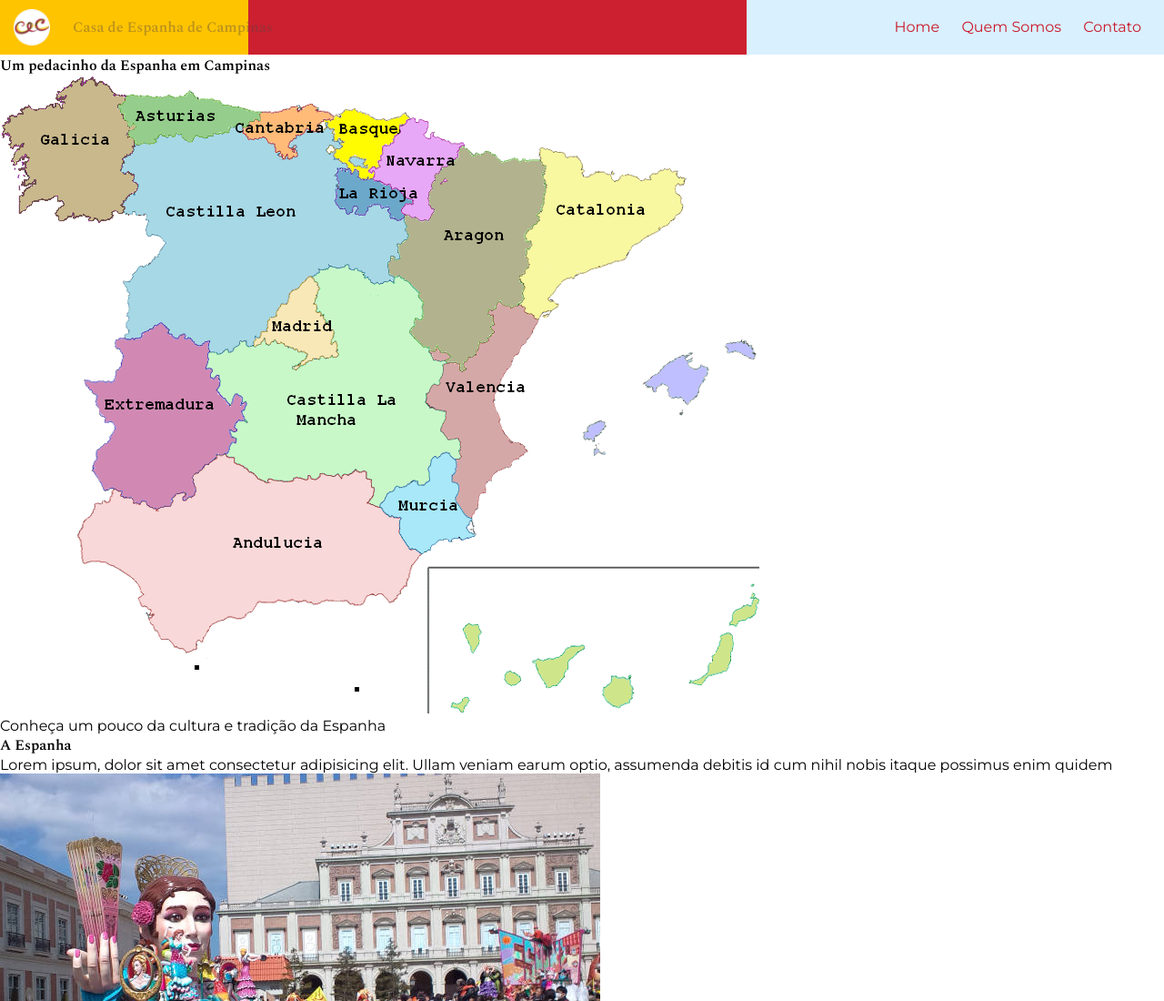
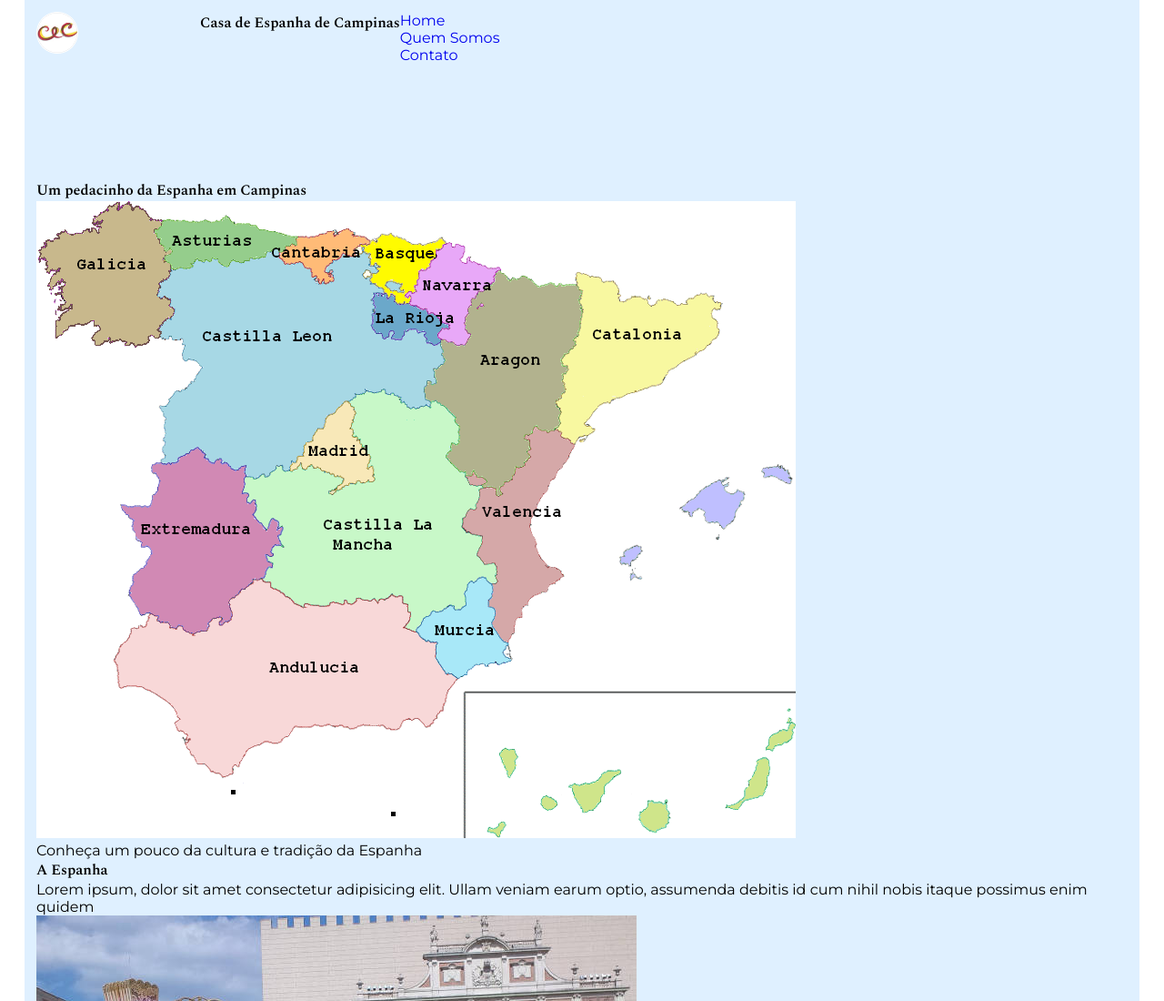
Before and after one commit to pguevara135/casa_espanha, a plain HTML site: page link1.html in a window 1280 px wide. Shown: the top 1100 px of the page at 91% size. Drawn offline with nearby package versions, Linux system fonts and the light colour scheme.

Commit message:
Atualizacao do site

```diff
--- a/css/estilo.css
+++ b/css/estilo.css
@@ -29,13 +29,13 @@ p {
 .container {
   width: 100%;
   max-width: 1200px;
+  float: left;
   height: auto;
   margin-left: 2px;
   margin: auto;
   background-color: #d9f0ff;
   font-family: 'Montserrat', sans-serif;
   font-size: 100%;
-  float: left;
 }
 
 h1, h2, h3, h4 {
--- a/css/link1.css
+++ b/css/link1.css
@@ -19,50 +19,21 @@ a {
     text-decoration: none;
 }
 
-/* CAbecalho */
+/* Container */
 
-.cabecalho {
-    background-color: #d9f0ff;
-    color: #53474762;
-    padding: 0 15px;
-    height: 60px;
-}
-
-.cabecalho h2, .navbar-list ul, .navbar-list li, .menu {
-    display: inline-block;
+.container {
+    margin: auto;
+    max-width: 1200px;
+    background-color: #dff0ff;
+    padding: 1%;
+    display: flex;
+    flex-direction: column;
 }
 
 .cabecalho {
-    background-image: url(../pictures/Banner_casa_espana.png);
-    background-repeat: no-repeat;
-}
-
-.cabecalho h2 {
-    margin: 0;
-    line-height: 60px;
-    margin-left: 65px;
+    display: flex;
 }
 
 .cabecalho img {
-    height: 40px;
-    position: absolute;
-    top: 10px;
+    height: 25%;
 }
-
-.menu {
-    float: right;
-    margin-top: 20px;
-}
-
-.menu li {
-    margin: 0 10px;
-}
-
-.menu li a {
-    color: #ca192a;
-}
-
-.menu li a:hover {
-    border-bottom: 2px solid #ffc400;
-    font-weight: bolder;
-}
--- /dev/null
+++ b/js/app.js
@@ -0,0 +1,7 @@
+'use strict';
+console.log('Here\'s a hiddem message');
+
+let today = new Date();
+let formatDate = today.toDateString();
+let SelectElement = document.getElementById('date');
+SelectElement.innerHTML = formatDate;
--- a/link1.html
+++ b/link1.html
@@ -123,6 +123,7 @@
 
 
     </div>
-
+    <script src="js/APP.JS"></script>
+    <noscript>Você precisa habilitar o JavaScript para ver esse site</noscript>
 </body>
 </html>
```
Also changed, not shown: css/index.css (+10 -0 lines), index.html (+5 -3 lines).
